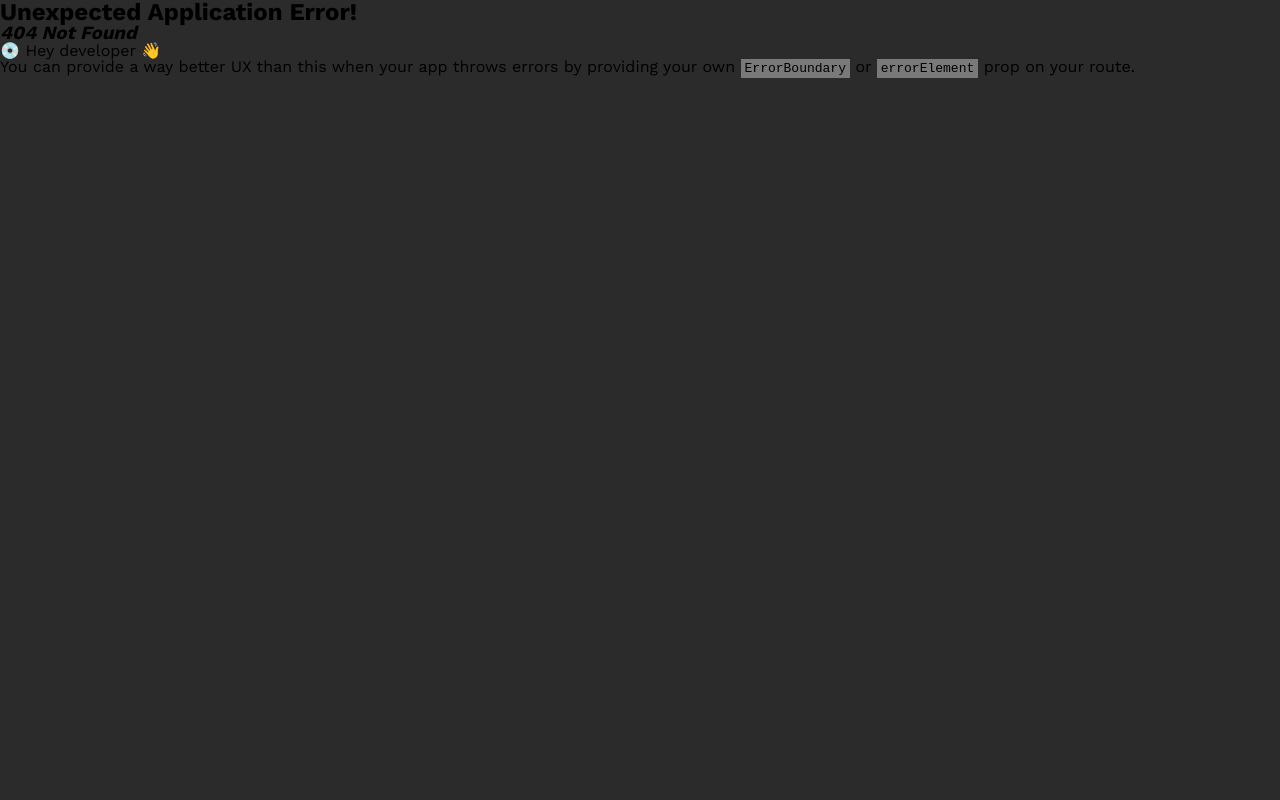
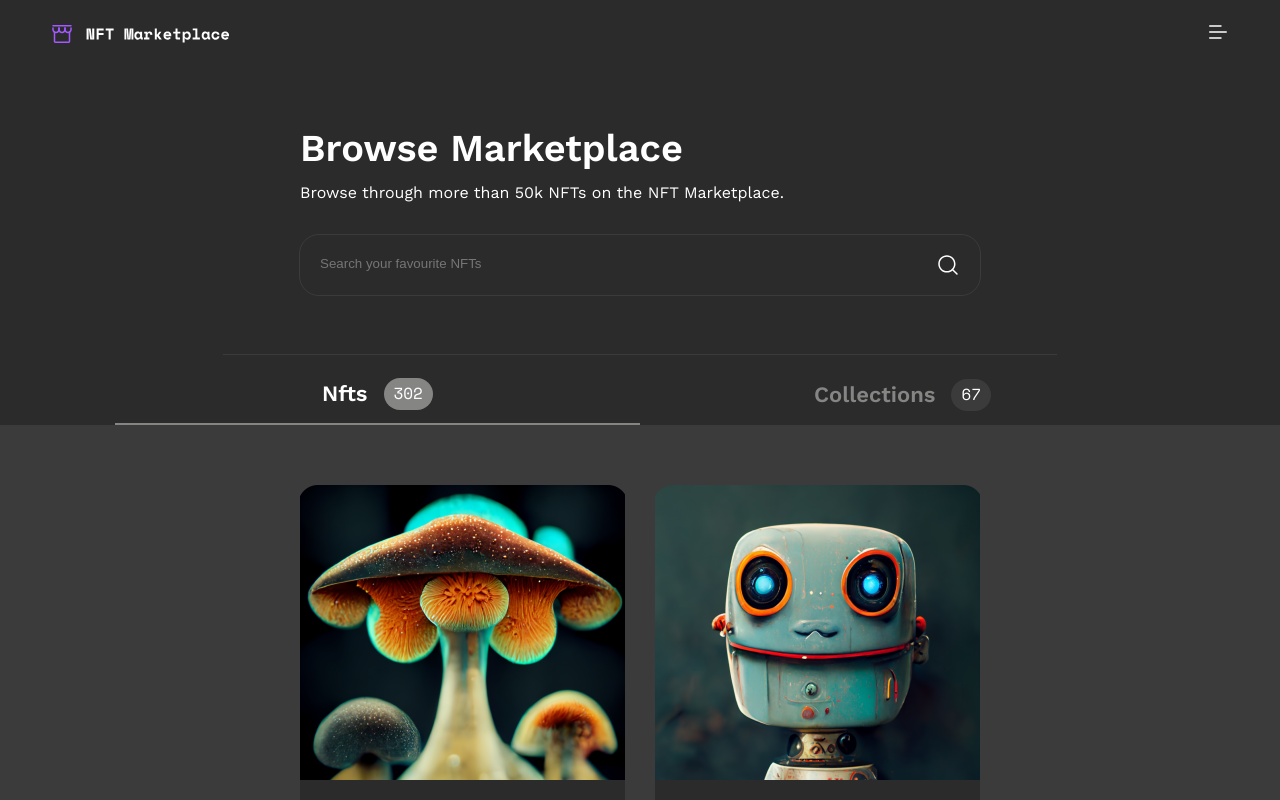
Before and after one commit to FeridQarayev/nft_market_fullstack, a React (Create React App) app in the folder client/: page /marketplace in a window 1280 px wide. Before the commit this address had no page. Shown: the top 800 px of the page. Built offline with nearby package versions, Linux system fonts and the light colour scheme.

Commit message:
update root add links

```diff
--- a/client/src/components/Footer/footer.scss
+++ b/client/src/components/Footer/footer.scss
@@ -101,6 +101,11 @@ $font: "Work Sans", sans-serif;
           font-weight: 400;
           font-size: 16px;
           font-family: $font;
+
+          .link {
+            text-decoration: none;
+            color: #cccccc;
+          }
         }
       }
       &__right {
--- a/client/src/components/Footer/index.tsx
+++ b/client/src/components/Footer/index.tsx
@@ -1,5 +1,6 @@
 import React from "react";
 import "./footer.scss";
+import { Link } from "react-router-dom";
 
 function Footer() {
   return (
@@ -260,8 +261,16 @@ function Footer() {
               <p>Explore</p>
             </div>
             <div className="footer__up__middle__body">
-              <p>Marketplace</p>
-              <p>Rankings</p>
+              <p>
+                <Link className="link" to="marketplace">
+                  Marketplace
+                </Link>
+              </p>
+              <p>
+                <Link className="link" to="rankings">
+                  Rankings
+                </Link>
+              </p>
               <p>Connect a wallet</p>
             </div>
           </div>
--- a/client/src/components/navbar/index.tsx
+++ b/client/src/components/navbar/index.tsx
@@ -24,10 +24,10 @@ function Navbar() {
         </div>
       </div>
       <div className={style.navbar__right}>
-        <Link className={style.navbar__right__link} to="">
+        <Link className={style.navbar__right__link} to="marketplace">
           <div>Marketplace</div>
         </Link>
-        <Link className={style.navbar__right__link} to="">
+        <Link className={style.navbar__right__link} to="rankings">
           <div>Rankings</div>
         </Link>
         <Link className={style.navbar__right__link} to="">
--- a/client/src/components/nft/index.tsx
+++ b/client/src/components/nft/index.tsx
@@ -17,10 +17,7 @@ function NFT(data: { nft: INFT }) {
   return (
     <div className="nft">
       <div className="nft__img">
-        <img
-          src={require(`../../images/nft/${nft.img}`)}
-          alt="Image Placeholder"
-        />
+        <img src={require(`../../images/nft/${nft.img}`)} alt={nft.name} />
       </div>
       <div className="nft__body">
         <div className="nft__body__artist">
--- a/client/src/pages/home/index.tsx
+++ b/client/src/pages/rankings/index.tsx
@@ -1,5 +1,5 @@
 import React, { Fragment } from "react";
-import style from "./home.module.scss";
+import style from "./rankings.module.scss";
 import Artist from "../../components/artist";
 // interface IArtist {
 //   id: number;
@@ -9,7 +9,7 @@ import Artist from "../../components/artist";
 //   volume: number;
 //   img: string;
 // }
-function Home() {
+function Rankings() {
   const artists = [
     {
       id: 1,
@@ -259,4 +259,4 @@ function Home() {
   );
 }
 
-export default Home;
+export default Rankings;
```
Also changed, not shown: client/src/routers/router.tsx (+7 -3 lines), client/src/pages/rankings/rankings.module.scss (renamed from client/src/pages/home/home.module.scss).
